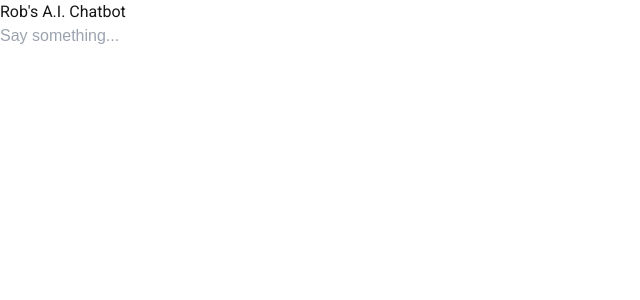
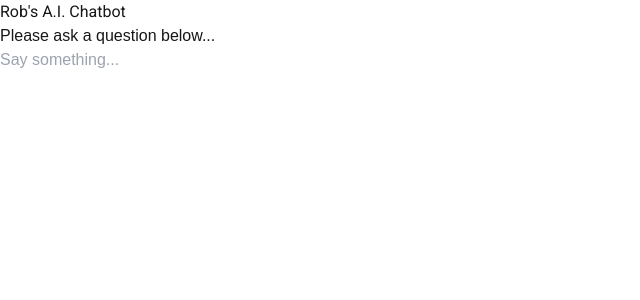
Before and after one commit to rob-schlenker/ai-chatbot, a Next.js app: page / in a window 1280 px wide. Shown: the top 300 px of the page, without its empty margins (0-640 px from the left). Built offline with nearby package versions, Linux system fonts and the light colour scheme.

Commit message:
refactor chat component for improved layout and user experience

```diff
--- a/src/app/page.tsx
+++ b/src/app/page.tsx
@@ -25,16 +25,21 @@ export default function Chat() {
   })
 
   return (
-    <div className="flex flex-col w-full max-w-2xl py-24 mx-auto stretch h-screen">
-      <div className="text-center text-4xl mb-12">
+    <div className="flex flex-col w-full h-screen max-h-dvh">
+      <div className=" text-center text-4xl my-12 max-w-3xl mx-auto p-4">
         <h1 className={roboto.className}>Rob's A.I. Chatbot</h1>
       </div>
-      <div className='h-screen mx-4'>
+      <div className="mx-auto container p-4 flex flex-col flex-grow max-w-3xl">
         <ul
           ref={chatParent}
-          className="h-full p-4 flex-grow bg-muted/50 rounded-lg overflow-y-auto flex flex-col gap-4 bg-white border-gray-400 border-1 shadow-m"
+          className="h-2 p-4 flex-grow bg-muted/50 rounded-lg overflow-y-auto flex flex-col gap-4 bg-white border-gray-400 border-1 shadow-m"
         >
-          {messages.map((m, index) =>
+          {messages.length === 0 ? (
+    <li className="text-gray-500 text-center absolute top-1/2 left-1/2 transform -translate-x-1/2 -translate-y-1/2">
+      Please ask a question below...
+    </li>
+  ) : (
+          messages.map((m, index) =>
             m.role === 'user' ? (
               <li key={`user-${index}`} className="flex flex-row">
                 <div className="rounded-xl p-4 bg-gray-800 shadow-md flex">
@@ -51,17 +56,69 @@ export default function Chat() {
                 </div>
               </li>
             ),
-          )}
+          ))}
+          {/* <p className="text-black">
+            Lorem ipsum dolor sit amet consectetur adipisicing elit. Aspernatur
+            enim ut, a eos, distinctio nesciunt quisquam magni, dolore eligendi
+            obcaecati officiis nobis provident voluptates eveniet quis est
+            labore excepturi soluta?
+            Lorem ipsum dolor sit amet consectetur adipisicing elit. Aspernatur
+            enim ut, a eos, distinctio nesciunt quisquam magni, dolore eligendi
+            obcaecati officiis nobis provident voluptates eveniet quis est
+            labore excepturi soluta?
+            Lorem ipsum dolor sit amet consectetur adipisicing elit. Aspernatur
+            enim ut, a eos, distinctio nesciunt quisquam magni, dolore eligendi
+            obcaecati officiis nobis provident voluptates eveniet quis est
+            labore excepturi soluta?
+            Lorem ipsum dolor sit amet consectetur adipisicing elit. Aspernatur
+            enim ut, a eos, distinctio nesciunt quisquam magni, dolore eligendi
+            obcaecati officiis nobis provident voluptates eveniet quis est
+            labore excepturi soluta?
+            Lorem ipsum dolor sit amet consectetur adipisicing elit. Aspernatur
+            enim ut, a eos, distinctio nesciunt quisquam magni, dolore eligendi
+            obcaecati officiis nobis provident voluptates eveniet quis est
+            labore excepturi soluta?
+            Lorem ipsum dolor sit amet consectetur adipisicing elit. Aspernatur
+            enim ut, a eos, distinctio nesciunt quisquam magni, dolore eligendi
+            obcaecati officiis nobis provident voluptates eveniet quis est
+            labore excepturi soluta?
+            Lorem ipsum dolor sit amet consectetur adipisicing elit. Aspernatur
+            enim ut, a eos, distinctio nesciunt quisquam magni, dolore eligendi
+            obcaecati officiis nobis provident voluptates eveniet quis est
+            labore excepturi soluta?
+            Lorem ipsum dolor sit amet consectetur adipisicing elit. Aspernatur
+            enim ut, a eos, distinctio nesciunt quisquam magni, dolore eligendi
+            obcaecati officiis nobis provident voluptates eveniet quis est
+            labore excepturi soluta?
+            Lorem ipsum dolor sit amet consectetur adipisicing elit. Aspernatur
+            enim ut, a eos, distinctio nesciunt quisquam magni, dolore eligendi
+            obcaecati officiis nobis provident voluptates eveniet quis est
+            labore excepturi soluta?
+            Lorem ipsum dolor sit amet consectetur adipisicing elit. Aspernatur
+            enim ut, a eos, distinctio nesciunt quisquam magni, dolore eligendi
+            obcaecati officiis nobis provident voluptates eveniet quis est
+            labore excepturi soluta?
+            Lorem ipsum dolor sit amet consectetur adipisicing elit. Aspernatur
+            enim ut, a eos, distinctio nesciunt quisquam magni, dolore eligendi
+            obcaecati officiis nobis provident voluptates eveniet quis est
+            labore excepturi soluta?
+            Lorem ipsum dolor sit amet consectetur adipisicing elit. Aspernatur
+            enim ut, a eos, distinctio nesciunt quisquam magni, dolore eligendi
+            obcaecati officiis nobis provident voluptates eveniet quis est
+            labore excepturi soluta?
+          </p> */}
         </ul>
 
+        <section className="py-4">
           <form onSubmit={handleSubmit}>
             <input
-            className="dark:bg-zinc-900 bottom-0 max-w-2xl p-2 border border-zinc-300 dark:border-zinc-800 rounded shadow-xl w-full mt-4"
+              className="dark:bg-zinc-900 p-4 bottom-0 max-w-3xl mx-auto border border-zinc-300 dark:border-zinc-800 rounded shadow-xl w-full"
               value={input}
               placeholder="Say something..."
               onChange={handleInputChange}
             />
           </form>
+        </section>
       </div>
     </div>
   )
```
Lines whose indentation alone changed are shown as unchanged.
